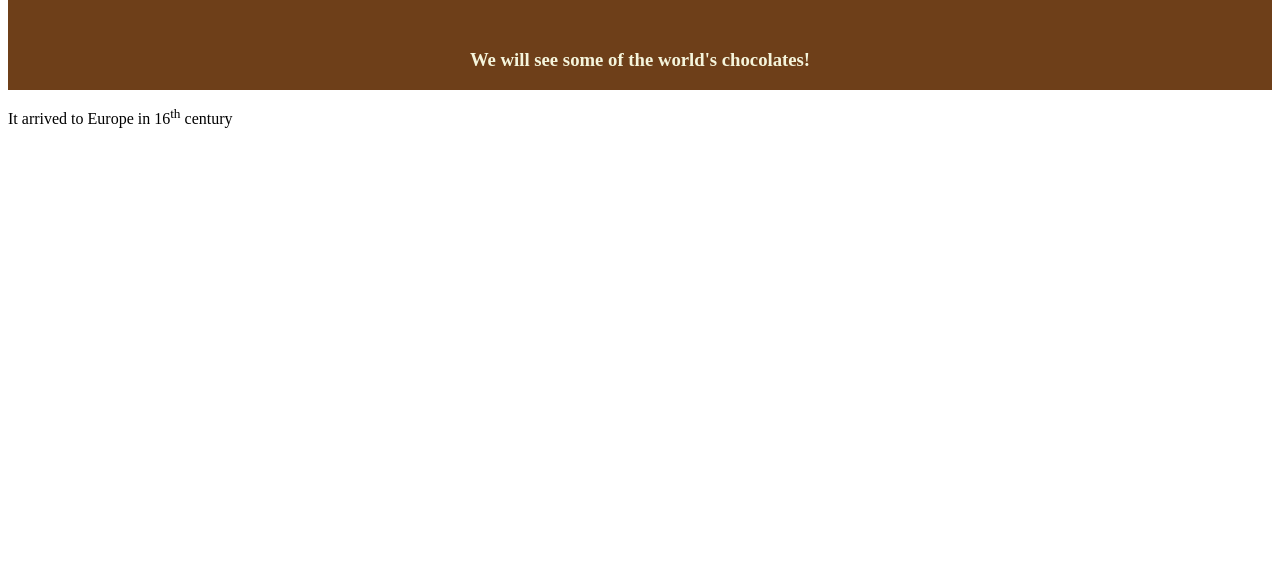
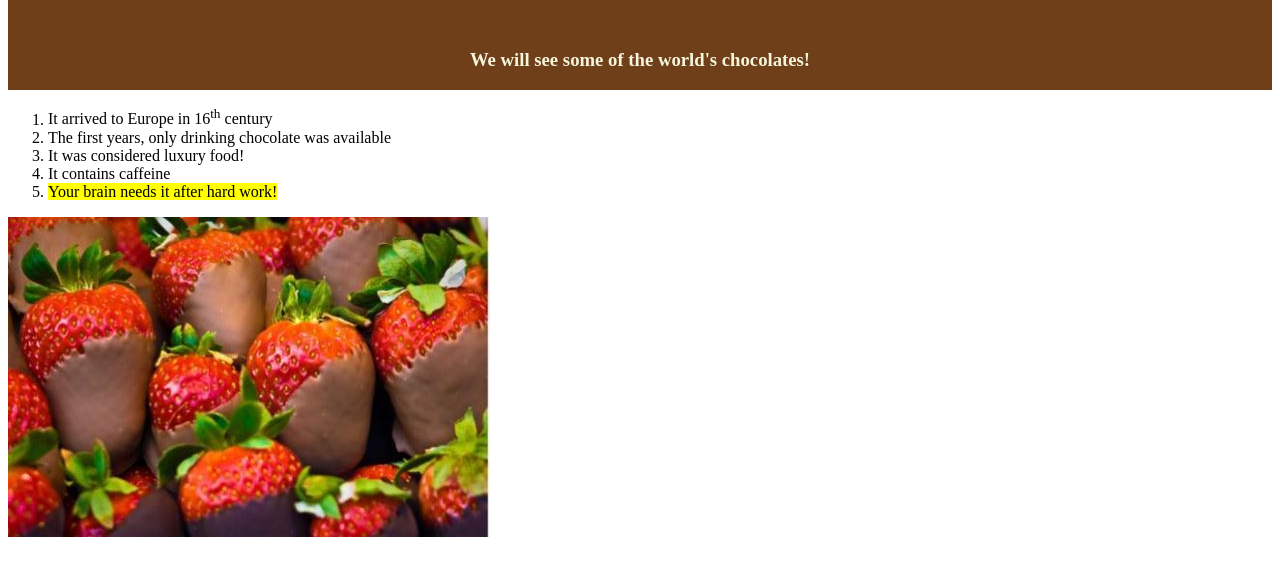
Before and after one commit to kallisp/kalliopiWEB2GitTEST, a plain HTML site: page index.html in a window 1280 px wide. Shown: the part 91-666 px from the top of the page. Drawn offline with Linux system fonts and the light colour scheme.

Commit message:
Introduction to WEB tools Assignment 1

```diff
--- a/index.html
+++ b/index.html
@@ -6,7 +6,7 @@
     <meta name="viewport" content="width=device-width, initial-scale=1.0">
     <meta http-equiv="X-UA-Compatible" content="ie=edge">
     <title>Choco Home</title>
-    <link rel="stylesheet" type = "text/css" href="css/mystyles.css">
+    <link rel="stylesheet" type="text/css" href="css/mystyles.css">
 </head>
 
 <body>
@@ -14,7 +14,16 @@
         <h1>A site about chocolate</h1>
         <h3>We will see some of the world's chocolates!</h3>
     </div>
-    <p>It arrived to Europe in 16<sup>th</sup> century</p>
+    <ol>
+        <li>It arrived to Europe in 16<sup>th</sup> century</li>
+        <li>The first years, only drinking chocolate was available</li>
+        <li>It was considered luxury food!</li>
+        <li>It contains caffeine</li>
+        <li><mark>Your brain needs it after hard work!</mark></li>
+    </ol>
+    <a href="https://en.wikipedia.org/wiki/Chocolate" target="_blank">
+        <img src="images/chocolatethings.jpg" title="Strawberry Chocalates" alt="Strawberry Chocalates">
+    </a>
 </body>
 
 </html>
```
Also changed, not shown: images/chocolatethings.jpg (added).
